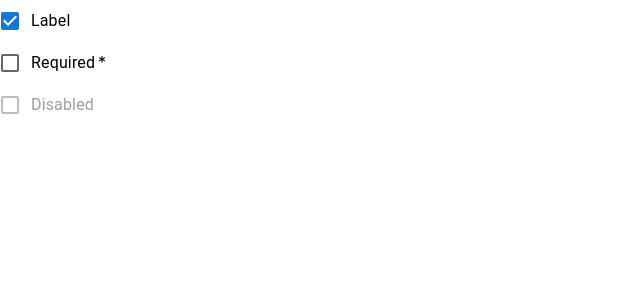
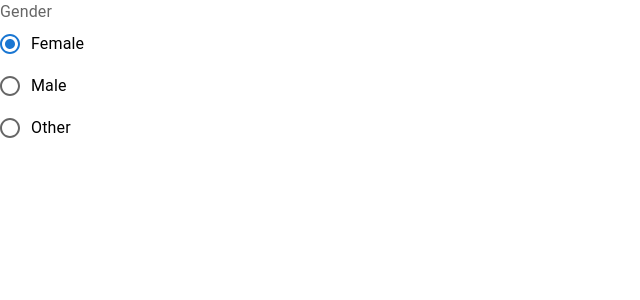
Before and after one commit to hninhnin0929/react-mui-testing, a React (Create React App) app: page / in a window 1280 px wide. Shown: the top 300 px of the page, without its empty margins (0-640 px from the left). Built offline with nearby package versions, Linux system fonts and the light colour scheme.

Commit message:
radio group

```diff
--- a/src/App.js
+++ b/src/App.js
@@ -14,6 +14,7 @@ import EventTest from './react-components/adding-interactivity/EventTest';
 import StandardImageList from './mui-components/ImageListComp';
 import BasicButtons from './mui-components/ButtonComp';
 import Checkboxes from './mui-components/Checkboxes';
+import RadioGroupComp from './mui-components/RadioGroupComp';
 
 
 function App() {
@@ -35,7 +36,8 @@ function App() {
     // <EventTest/>
     // <StandardImageList/>
     // <BasicButtons/>
-    <Checkboxes/>
+    // <Checkboxes/>
+    <RadioGroupComp/>
   );
 }
 
--- /dev/null
+++ b/src/mui-components/RadioGroupComp.js
@@ -0,0 +1,29 @@
+import * as React from 'react';
+import { Radio,RadioGroup,FormControlLabel,FormControl,FormLabel } from '@mui/material';
+
+export default function RadioGroupComp(){
+
+    const [value, setValue] = React.useState("female");
+
+    const handleChange = (event) => {
+        setValue(event.target.value);
+    };
+    return(
+        <FormControl>
+            <FormLabel id="demo-radio-buttons-group-label">Gender</FormLabel>
+            <RadioGroup
+                aria-labelledby='demo-radio-buttons-group-label'
+                defaultValue="female"
+                name="radio-buttons-group"
+                value={value}
+                onChange={handleChange}
+            >
+                <FormControlLabel value="female" control={<Radio/>} label="Female" />
+                <FormControlLabel value="male" control={<Radio />} label="Male" />
+                <FormControlLabel value="other" control={<Radio/>} label="Other" />
+
+            </RadioGroup>
+
+        </FormControl>
+    );
+}
```
